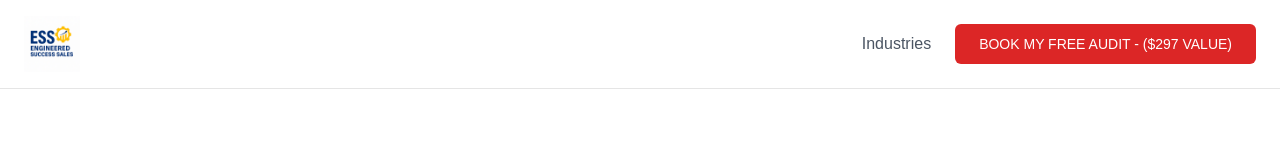
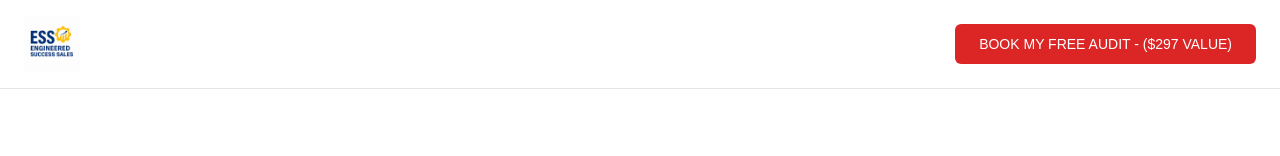
Before and after one commit to essgrowth123/quiz, a Next.js app: page / in a window 1280 px wide. Shown: the top 156 px of the page. Built offline with nearby package versions, Linux system fonts and the light colour scheme.

Commit message:
feat: remove "Industries" from header navigation
Clean header with logo and main CTA button only

Co-authored-by: null <217486198+essgrowth123@users.noreply.github.com>

```diff
--- a/enhanced-page.tsx
+++ b/enhanced-page.tsx
@@ -66,7 +66,6 @@ export function EnhancedPage() {
           <img src="/images/ess-logo.png" alt="Engineered Success Sales" className="h-14 w-auto" />
         </div>
         <nav className="flex items-center gap-6">
-          <span className="text-gray-600">Industries</span>
           <Button className="bg-red-600 hover:bg-red-700 text-white px-6">BOOK MY FREE AUDIT - ($297 VALUE)</Button>
         </nav>
       </header>
```
